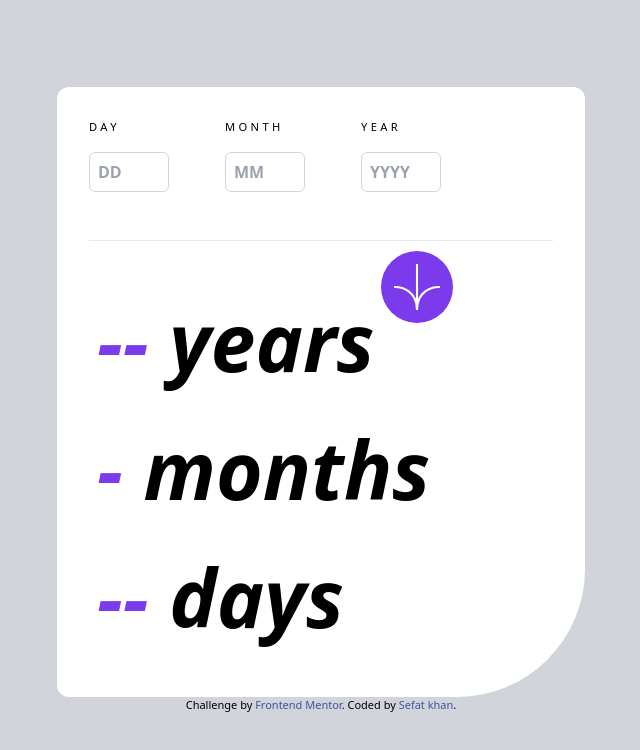
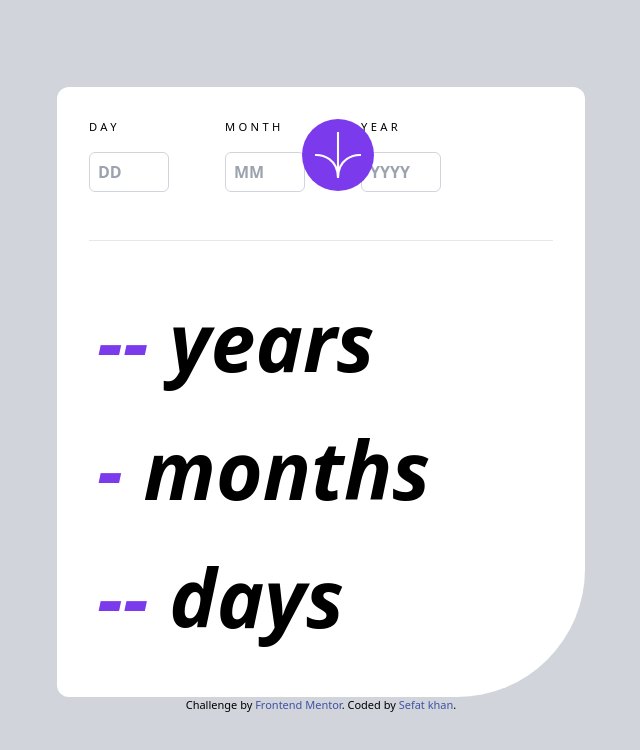
Before and after one commit to Sefat-Khan/age-calculator-app-main, a website: page index.html in a window 1280 px wide. Shown: the whole page, without its empty margins (319-959 px from the left). Drawn offline with Linux system fonts and the light colour scheme.

Commit message:
Add files via upload

```diff
--- a/index.html
+++ b/index.html
@@ -43,7 +43,7 @@
     </div>
 
     <hr class="w-full">
-    <button onclick="calculateAge()" class="absolute right-[40%] top-[31.25%] sm:top-[27%] sm:right-[25%]">
+    <button onclick="calculateAge()" class="absolute right-[40%] top-[25%] sm:top-[19%] sm:right-[10%]">
       <img src="assets/images/icon-arrow.svg" alt="arrow image" class="w-[4.50rem] h-[4.50rem] p-3 bg-violet-600 rounded-full">
     </button>
 
```
